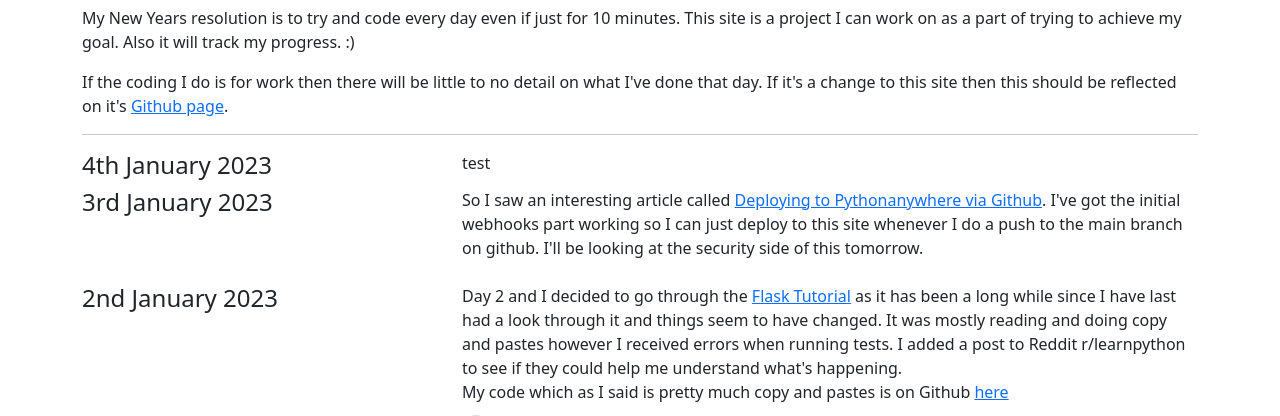
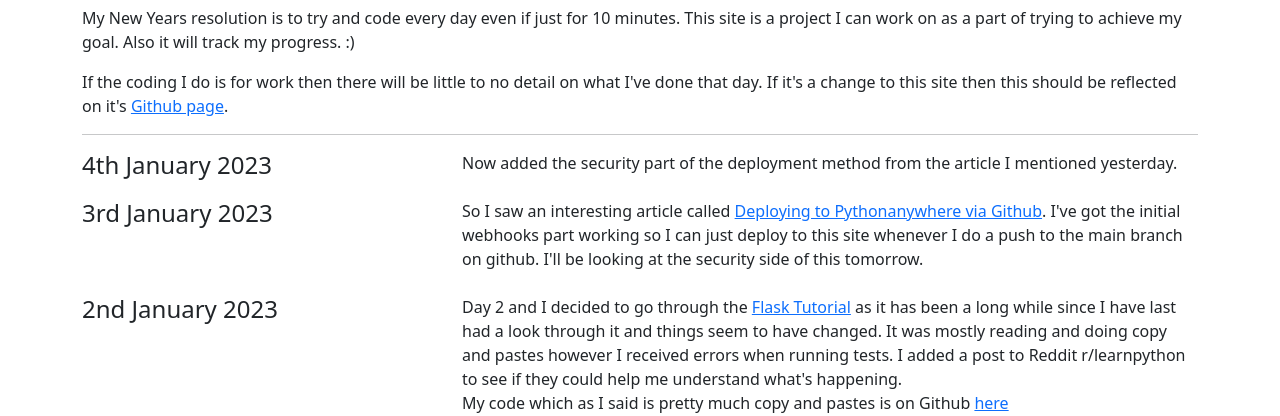
Before and after one commit to ceaveson/www.eaveson.co.uk, a Flask app: page / in a window 1280 px wide. Shown: the part 50-466 px from the top of the page. Run offline with Flask 2, Linux system fonts and the light colour scheme.

Commit message:
Updated for 4th January

```diff
--- a/templates/home.html
+++ b/templates/home.html
@@ -23,7 +23,7 @@ If the coding I do is for work then there will be little to no detail on what I'
     <div class="row">
         <div class="col-4"><h4>4th January 2023</h4></div>
         <div class="col-8">
-        test
+            Now added the security part of the deployment method from the article I mentioned yesterday.<br><br>
         </div>
         </div>
     <div class="row">
```
